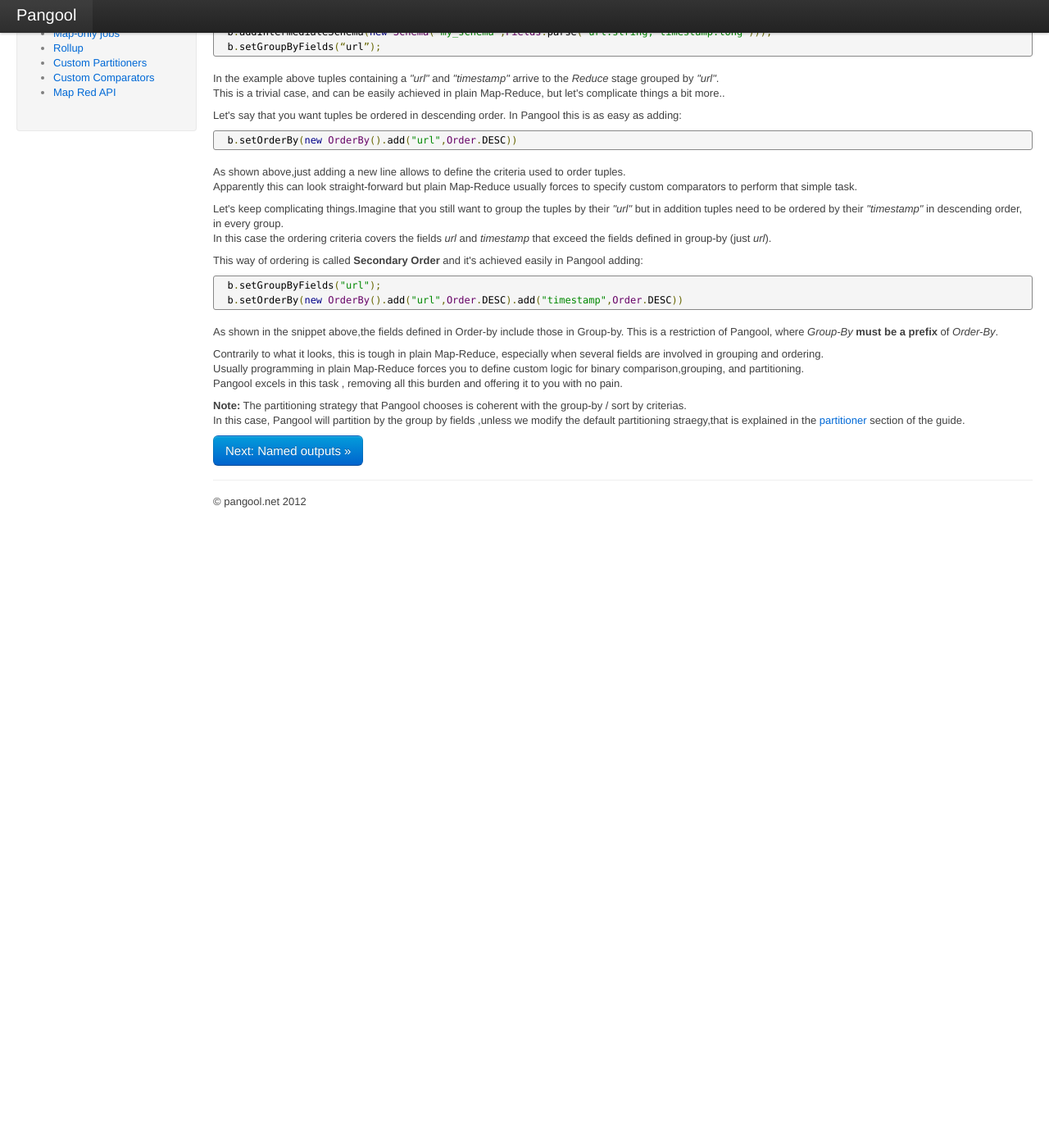
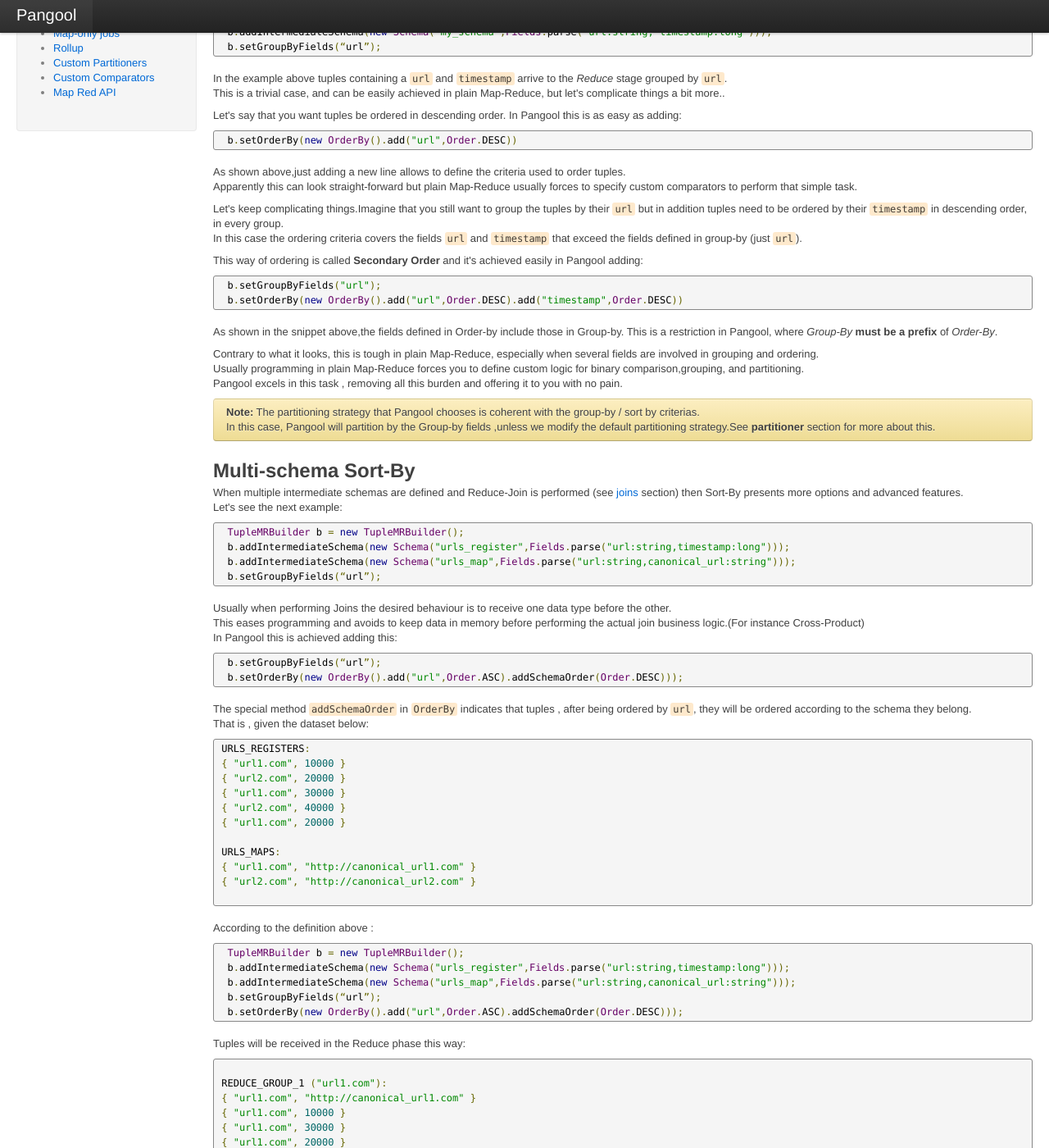
Before and after one commit to datasalt/pangool, a Jekyll site: the page built from userguide/group_and_sort.html, in a window 1280 px wide and 1400 px high, scrolled down 327 px. Shown: the whole window at 82% size. Built offline with Jekyll 4.4.1, drawn with Linux system fonts in a browser that asks for light colours; nearby versions of some CDN libraries; Markdown is read by kramdown in place of the engine named in the settings; before the commit the page ends 957 px from its top, so only the background shows below that; some of the changed text lies outside the part shown.

Commit message:
updated sort_group_by

```diff
--- a/userguide/group_and_sort.html
+++ b/userguide/group_and_sort.html
@@ -25,8 +25,8 @@
 </p>
 
 <p>
-In the example above tuples containing a <i>"url"</i> and <i>"timestamp"</i> arrive to the
-<i>Reduce</i> stage grouped by <i>"url"</i>.<br>
+In the example above tuples containing a <code>url</code> and <code>timestamp</code> arrive to the
+<i>Reduce</i> stage grouped by <code>url</code>.<br>
 This is a trivial case, and can be easily achieved in plain Map-Reduce,
 but let's complicate things a bit more..
 </p>
@@ -50,10 +50,10 @@
 
 <p>
 Let's keep complicating things.Imagine that you still want to group the tuples
-by their <i>"url"</i> but in addition tuples need to be ordered by their <i>"timestamp"</i>
+by their <code>url</code> but in addition tuples need to be ordered by their <code>timestamp</code>
 in descending order, in every group.<br>
-In this case the ordering criteria covers the fields <i>url</i> and <i>timestamp</i> that
-exceed the fields defined in group-by (just <i>url</i>).
+In this case the ordering criteria covers the fields <code>url</code> and <code>timestamp</code> that
+exceed the fields defined in group-by (just <code>url</code>).
 </p>
 <p>
 This way of ordering is called <b>Secondary Order</b> and it's achieved easily in Pangool adding:
@@ -68,17 +68,150 @@
 
 <p>
 As shown in the snippet above,the fields defined in Order-by include those in Group-by. This is a restriction
-of Pangool, where <i>Group-By</i> <b>must be a prefix</b> of <i>Order-By</i>.
+in Pangool, where <i>Group-By</i> <b>must be a prefix</b> of <i>Order-By</i>.
 </p>
-Contrarily to what it looks, this is tough in plain Map-Reduce, especially when
+Contrary to what it looks, this is tough in plain Map-Reduce, especially when
 several fields are involved in grouping and ordering. <br>Usually programming in plain
 Map-Reduce forces you to define custom logic for binary comparison,grouping, and partitioning.<br>
 Pangool excels in this task , removing all this burden and offering it to you with no pain.
 </p>
 
+
+<div class="alert-message">
 <p><b>Note:</b>
 The partitioning strategy that Pangool chooses is coherent with the group-by / sort by criterias.<br>
-In this case, Pangool will partition by the group by fields ,unless we modify the default
-partitioning straegy,that is explained in the <a href="partitioner.html">partitioner</a> section of the guide.
+In this case, Pangool will partition by the Group-by fields ,unless we modify the default
+partitioning strategy.See <a href="partitioner.html">partitioner</a> section for more about this.
 </p>
+
+</div>
+
+<h2>Multi-schema Sort-By</h2>
+
+<p>
+When multiple intermediate schemas are defined and Reduce-Join is performed
+(see <a href="joins.html">joins</a> section) then Sort-By presents more options and advanced
+features.<br>Let's see the next example:
+</p>
+
+<p>
+<pre class="prettyprint" id="java">
+  TupleMRBuilder b = new TupleMRBuilder();
+  b.addIntermediateSchema(new Schema("urls_register",Fields.parse("url:string,timestamp:long")));
+  b.addIntermediateSchema(new Schema("urls_map",Fields.parse("url:string,canonical_url:string")));
+  b.setGroupByFields(“url”);
+</pre>
+</p>
+
+<p>
+Usually when performing Joins the desired behaviour is to receive one data type before the
+other.<br>
+This eases programming and avoids to keep data in memory before performing the actual
+join business logic.(For instance Cross-Product)<br>
+In Pangool this is achieved adding this:
+</p>
+
+<pre class="prettyprint" id="java">
+  b.setGroupByFields(“url”);
+  b.setOrderBy(new OrderBy().add("url",Order.ASC).addSchemaOrder(Order.DESC)));
+</pre>
+
+<p>
+The special method <code>addSchemaOrder</code> in <code>OrderBy</code> indicates that
+tuples , after being ordered by <code>url</code>, they will be ordered according to the schema they belong.<br>
+That is , given the dataset below:
+</p>
+<p>
+<pre class="prettyprint" id="java">
+ URLS_REGISTERS:
+ { "url1.com", 10000 }
+ { "url2.com", 20000 }
+ { "url1.com", 30000 }
+ { "url2.com", 40000 }
+ { "url1.com", 20000 }
+
+ URLS_MAPS:
+ { "url1.com", "http://canonical_url1.com" }
+ { "url2.com", "http://canonical_url2.com" }
+ </pre>
+</p>
+
+<p>
+According to the definition above :
+<pre class="prettyprint" id="java">
+  TupleMRBuilder b = new TupleMRBuilder();
+  b.addIntermediateSchema(new Schema("urls_register",Fields.parse("url:string,timestamp:long")));
+  b.addIntermediateSchema(new Schema("urls_map",Fields.parse("url:string,canonical_url:string")));
+  b.setGroupByFields(“url”);
+  b.setOrderBy(new OrderBy().add("url",Order.ASC).addSchemaOrder(Order.DESC)));
+</pre>
+
+Tuples will be received in the Reduce phase this way:
+</p>
+
+<pre class="prettyprint" id="java">
+
+ REDUCE_GROUP_1 ("url1.com"):
+ { "url1.com", "http://canonical_url1.com" }
+ { "url1.com", 10000 }
+ { "url1.com", 30000 }
+ { "url1.com", 20000 }
+
+ REDUCE_GROUP_2 ("url2.com"):
+ { "url2.com", "http://canonical_url2.com" }
+ { "url2.com", 20000 }
+ { "url2.com", 40000 }
+ </pre>
+
+<p>
+This is the desired behaviour. Receiving the <code>canonical_url</code> first allows to process
+the remaining urls with no need of keeping them in memory.
+</p>
+
+<div class="alert-message">
+<p><b>Note:</b>
+Any field used in <code>setOrderBy</code> must be present in every intermediate schema defined.
+</p>
+
+</div>
+
+
+<h2>Specific Order-By</h2>
+
+<p>
+In the example above we could be interested in ordering tuples from a particular schema in
+a defined criteria.<br> This is achieved with method <code>setSpecificOrderBy</code>.<br>
+We can reuse the previous example to specify a particular ordering for the tuples from <code>urls_register</code>.Let's say the example below:
+</p>
+
+<pre class="prettyprint" id="java">
+  TupleMRBuilder b = new TupleMRBuilder();
+  b.addIntermediateSchema(new Schema("urls_register",Fields.parse("url:string,timestamp:long")));
+  b.addIntermediateSchema(new Schema("urls_map",Fields.parse("url:string,canonical_url:string")));
+  b.setGroupByFields(“url”);
+  b.setOrderBy(new OrderBy().add("url",Order.ASC).addSchemaOrder(Order.DESC)));
+  b.setSpecificOrderBy("urls_register",new OrderBy().add("timestamp",Order.DESC));
+</pre>
+
+<p>
+Given the previous input dataset, the output would be :
+</p>
+
+<pre class="prettyprint" id="java">
+
+ REDUCE_GROUP_1 ("url1.com"):
+ { "url1.com", "http://canonical_url1.com" }
+ { "url1.com", 30000 }
+ { "url1.com", 20000 }
+ { "url1.com", 10000 }
+
+ REDUCE_GROUP_2 ("url2.com"):
+ { "url2.com", "http://canonical_url2.com" }
+ { "url2.com", 40000 }
+ { "url2.com", 20000 }
+ </pre>
+
+
+
+
 <p><a class="btn primary large" href="named_outputs.html">Next: Named outputs &raquo;</a></p>
```
